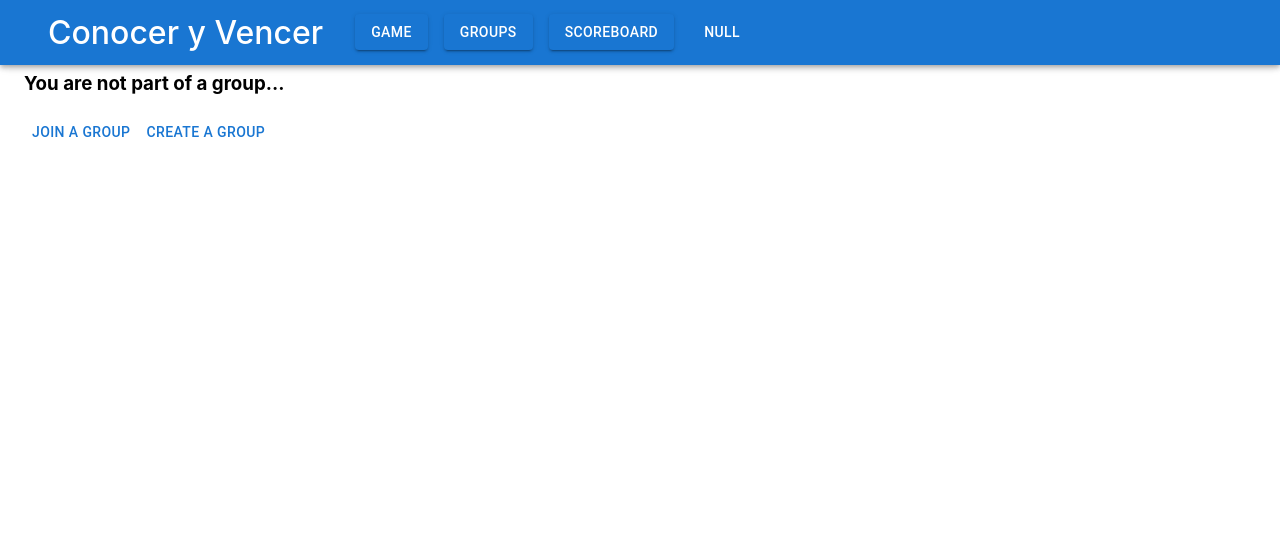
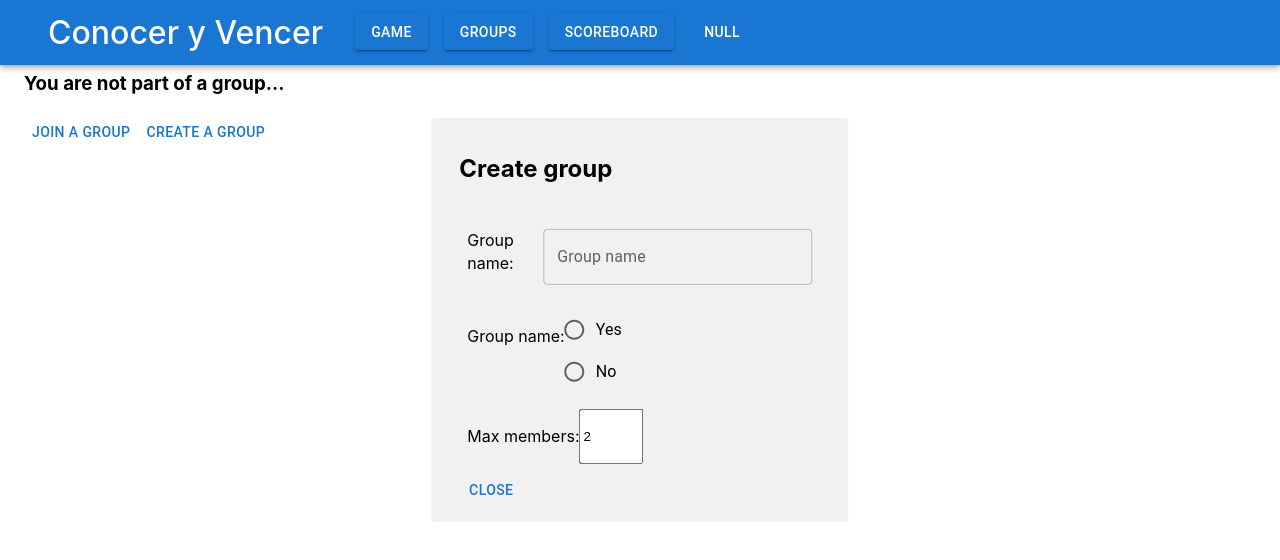
Before and after one commit to Arquisoft/wiq_en2a, a React (Create React App) app in the folder webapp/: page /groups in a window 1280 px wide. Both pictures are taken after a click on the button "CREATE A GROUP". Shown: the top 560 px of the page. Built offline with nearby package versions, Linux system fonts and the light colour scheme.

Commit message:
Formulario creacion de grupos creado

```diff
--- a/webapp/src/pages/groups/index.tsx
+++ b/webapp/src/pages/groups/index.tsx
@@ -1,16 +1,91 @@
 
-import { Button, Container } from "@mui/material";
+import { Button, Container, Snackbar, TextField, Grid, Stack, RadioGroup, FormControlLabel, Radio } from "@mui/material";
 import { GroupCard } from "../../components/group/GroupCard"
+import  { ChangeEvent, useState } from 'react';
+import axios from 'axios';
+import "./groups-page.scss";
+
+const apiEndpoint = process.env.REACT_APP_API_ENDPOINT || 'http://localhost:8000';
 
 export const GroupsPage: React.FC<{}> = () => {
+  const [error, setError] = useState('');
+  const [modal, setModal] = useState(false);
+  const [groupName, setGroupName] = useState('');
+  const [public0, setPublic] = useState(true);
+  const [maxMembers, setMaxMembers] = useState(2);
+
+  const toggleModal = () => {
+    setModal(!modal);
+  };
+
+  const findGroups = async () =>{
+    try{
+      const groups = await axios.get(`${apiEndpoint}/getGroups`);
+      console.log(groups);
+    }catch (error:any) {
+      setError(error.response.data.error);
+    }
+  }
+
+  const handleChange = ({ currentTarget: { value } }: ChangeEvent<HTMLInputElement>) => {
+      setMaxMembers(curr => {
+          if (!Boolean(value)) { return 0; }
+          const numeric = parseInt(value, 10);
+
+          if (value.length > 100) {
+              return curr;
+          }
+
+          return (value.length <= 100 ? numeric : curr);
+      });
+    };
+
 
   return (
     <Container sx={{ mt: 9 }} maxWidth="xl">
       <div>
             <h3>You are not part of a group...</h3>
-            <Button>Join a group</Button>
-            <Button>Create a group</Button>
+            <Button onClick={findGroups}>Join a group</Button>
+            <Button onClick={toggleModal}>Create a group</Button>
             <GroupCard title="a" members="3" maxMembers="10"></GroupCard>
+            {error && (
+            <Snackbar open={!!error} autoHideDuration={6000} onClose={() => setError('')} message={`Error: ${error}`} />
+          )}
+          {modal && (
+            <div className="modal">
+              <div className="modal-content">
+                <h2>Create group</h2>
+                <Grid >
+                  <Stack direction="row" padding={1}>
+                    <p>Group name:</p>
+                    <TextField
+                      margin="normal"
+                      fullWidth
+                      label="Group name"
+                      value={groupName}
+                      onChange={(e) => setGroupName(e.target.value)}
+                    />
+                  </Stack>
+                  <Stack direction="row" padding={1}>
+                    <p>Group name:</p>
+                    <RadioGroup
+                      aria-labelledby="demo-radio-buttons-group-label"
+                      defaultValue="female"
+                      name="radio-buttons-group"
+                    >
+                      <FormControlLabel onSelect={() => setPublic(true)} value="yes" control={<Radio />} label="Yes" />
+                      <FormControlLabel onSelect={() => setPublic(true)} value="no" control={<Radio />} label="No" />
+                    </RadioGroup>
+                  </Stack>
+                  <Stack direction="row" padding={1}>
+                    <p>Max members:</p>
+                    <input type="number" step={1} value={maxMembers} onChange={handleChange} max={200} min={2} />
+                  </Stack>
+                </Grid>
+                <Button onClick={toggleModal}>Close</Button>
+              </div>
+            </div>
+          )}
       </div>
     </Container>
   );
```
